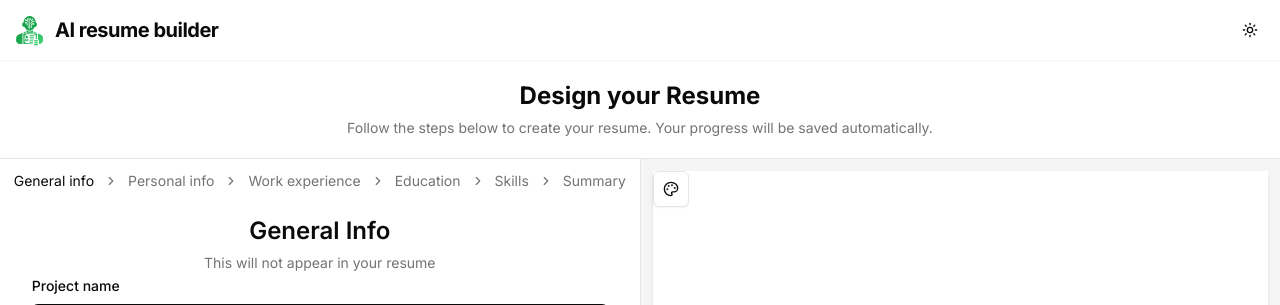
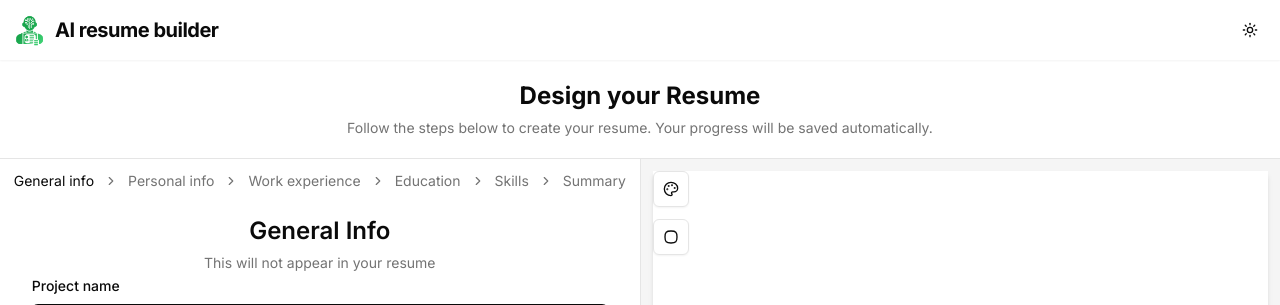
Before and after one commit to Anup4944/resume-builder, a Next.js app: page /editor in a window 1280 px wide. Shown: the top 305 px of the page. Built offline with nearby package versions, Linux system fonts and the light colour scheme.

Commit message:
custom border feature added in reseme preview

```diff
--- /dev/null
+++ b/src/app/(main)/editor/BorderStyleBtn.tsx
@@ -0,0 +1,44 @@
+import { Button } from "@/components/ui/button";
+import { Circle, Square, Squircle } from "lucide-react";
+
+interface BorderStyleBtnProps {
+  borderStyle: string | undefined;
+  onChange: (borderStyle: string) => void;
+}
+
+export const BorderStyles = {
+  SQUARE: "square",
+  CIRCLE: "circle",
+  SQUIRCLE: "squircle",
+};
+
+const borderStyles = Object.values(BorderStyles);
+
+export default function BorderStyleBtn({
+  borderStyle,
+  onChange,
+}: BorderStyleBtnProps) {
+  function handleOnClick() {
+    const currentIndex = borderStyle ? borderStyles.indexOf(borderStyle) : 0;
+    const nextIndex = (currentIndex + 1) % borderStyles.length;
+    onChange(borderStyles[nextIndex]);
+  }
+
+  const Icon =
+    borderStyle === "square"
+      ? Square
+      : borderStyle === "circle"
+        ? Circle
+        : Squircle;
+
+  return (
+    <Button
+      variant={"outline"}
+      size={"icon"}
+      title="Change border style"
+      onClick={handleOnClick}
+    >
+      <Icon className="size-5" />
+    </Button>
+  );
+}
--- a/src/app/(main)/editor/ResumePreviewSection.tsx
+++ b/src/app/(main)/editor/ResumePreviewSection.tsx
@@ -1,6 +1,7 @@
 import ResumePreview from "@/components/ResumePreview";
 import { ResumeValues } from "@/lib/validation";
 import ColorPicker from "./ColorPicker";
+import BorderStyleBtn from "./BorderStyleBtn";
 
 interface ResumePreviewSectionProps {
   resumeDt: ResumeValues;
@@ -12,13 +13,17 @@ export default function ResumePreviewSection({
   setResumeDt,
 }: ResumePreviewSectionProps) {
   return (
-    <div className="relative hidden w-1/2 md:flex">
-      <div className="absolute left-1 top-1 flex flex-none flex-col gap-3 lg:left-3 lg:top-3">
+    <div className="group relative hidden w-1/2 md:flex">
+      <div className="absolute left-1 top-1 flex flex-none flex-col gap-3 opacity-50 transition-opacity group-hover:opacity-100 lg:left-3 lg:top-3 xl:opacity-100">
         <ColorPicker
           color={resumeDt.colorHex}
           onChange={(color) =>
             setResumeDt({ ...resumeDt, colorHex: color.hex })
           }
+        />
+        <BorderStyleBtn
+          borderStyle={resumeDt.borderStyle}
+          onChange={(borderStyle) => setResumeDt({ ...resumeDt, borderStyle })}
         />
       </div>
       <div className="flex w-full overflow-y-auto bg-secondary p-3">
--- a/src/components/ResumePreview.tsx
+++ b/src/components/ResumePreview.tsx
@@ -5,6 +5,7 @@ import Image from "next/image";
 import { useEffect, useRef, useState } from "react";
 import { formatDate } from "date-fns";
 import { Badge } from "./ui/badge";
+import { BorderStyles } from "@/app/(main)/editor/BorderStyleBtn";
 
 interface ResumePreviewProps {
   resumeDt: ResumeValues;
@@ -32,8 +33,8 @@ export default function ResumePreview({
         style={{ zoom: (1 / 794) * width }}
       >
         {" "}
+        <PersonalInfoHeader resumeDt={resumeDt} />
         <SummarySection resumeDt={resumeDt} />
-        <PersonalInfoHeader resumeDt={resumeDt} />
         <WorkExpSection resumeDt={resumeDt} />
         <EducationSection resumeDt={resumeDt} />
         <SkillsSection resumeDt={resumeDt} />
@@ -57,6 +58,7 @@ function PersonalInfoHeader({ resumeDt }: ResumeSectionProps) {
     phone,
     email,
     colorHex,
+    borderStyle,
   } = resumeDt;
 
   const [photoSrc, setPhotoSrc] = useState(photo instanceof File ? "" : photo);
@@ -78,6 +80,14 @@ function PersonalInfoHeader({ resumeDt }: ResumeSectionProps) {
           height={100}
           alt="Author photo"
           className="aspect-square object-cover"
+          style={{
+            borderRadius:
+              borderStyle === BorderStyles.SQUARE
+                ? "0px"
+                : borderStyle === BorderStyles.CIRCLE
+                  ? "9999px"
+                  : "10%",
+          }}
         />
       )}
       <div className="space-y-2.5">
@@ -199,7 +209,7 @@ function EducationSection({ resumeDt }: ResumeSectionProps) {
   );
 }
 function SkillsSection({ resumeDt }: ResumeSectionProps) {
-  const { skills, colorHex } = resumeDt;
+  const { skills, colorHex, borderStyle } = resumeDt;
 
   if (!skills?.length) return null;
 
@@ -215,7 +225,15 @@ function SkillsSection({ resumeDt }: ResumeSectionProps) {
             <Badge
               key={index}
               className="rounded-md bg-black text-white hover:bg-black"
-              style={{ backgroundColor: colorHex }}
+              style={{
+                backgroundColor: colorHex,
+                borderRadius:
+                  borderStyle === BorderStyles.SQUARE
+                    ? "0px"
+                    : borderStyle === BorderStyles.CIRCLE
+                      ? "9999px"
+                      : "8px",
+              }}
             >
               {skill}
             </Badge>
```
